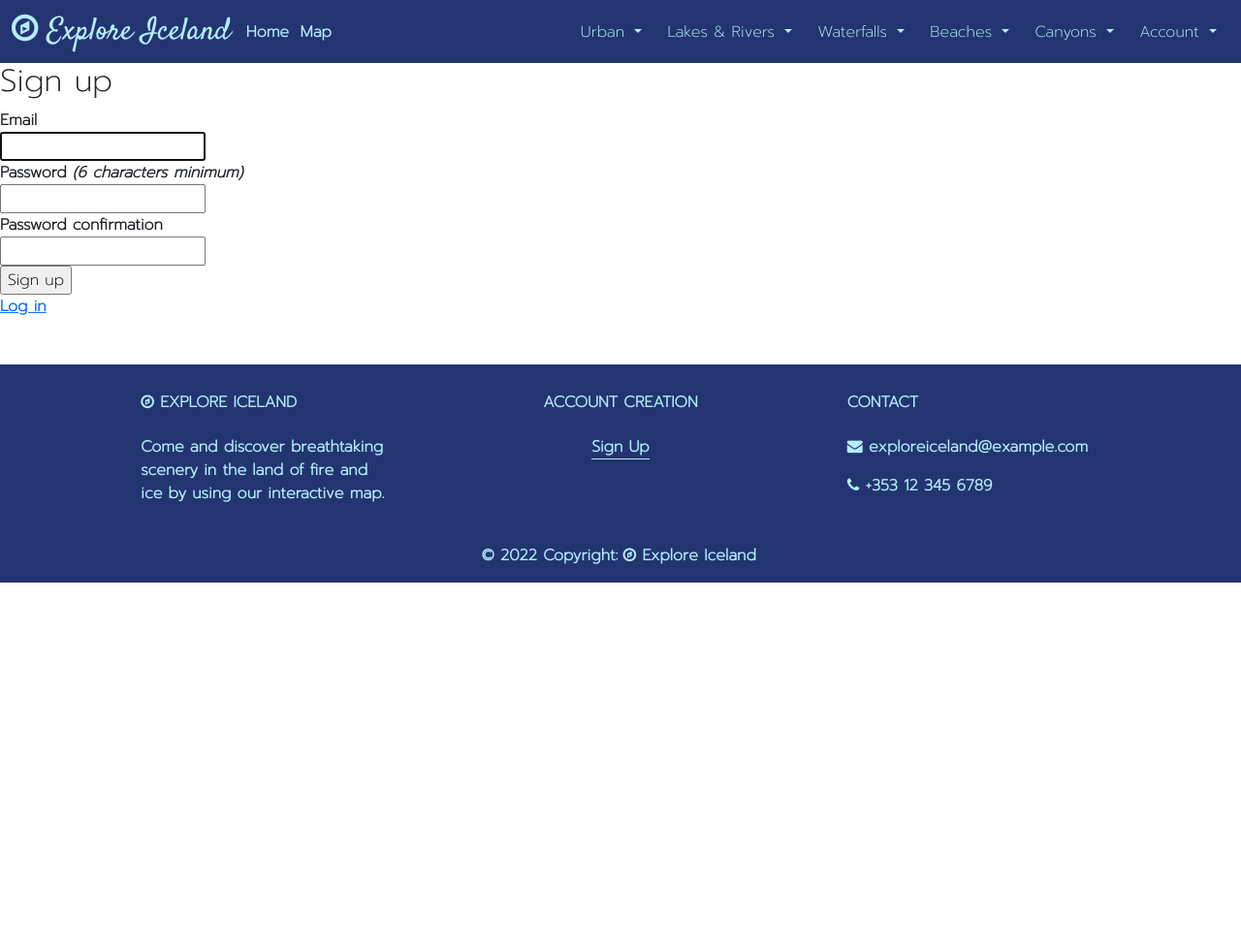
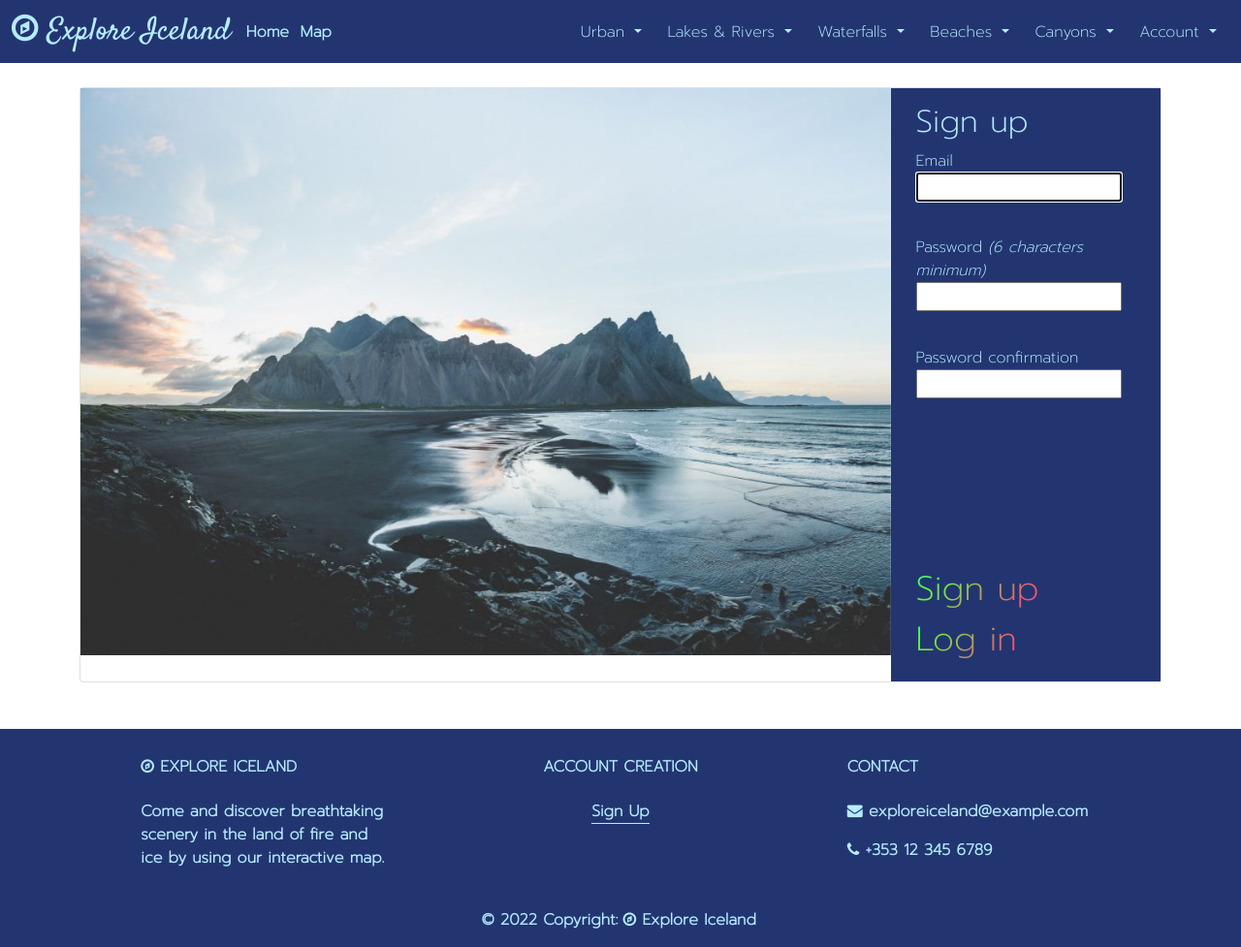
Before and after one commit to Carrick7/Iceland-App, a Rails app: page /users/sign_up in a window 1280 px wide. Shown: the whole page at 97% size. Before the commit the page ends 601 px from the top, so only its background shows below. Run offline with Rails 7, Linux system fonts and the light colour scheme; style sheets or scripts are compiled from the project's sources; some libraries are stand-ins or nearby versions.

Commit message:
styled sign up

```diff
--- a/app/assets/config/manifest.js
+++ b/app/assets/config/manifest.js
@@ -5,3 +5,4 @@
 //= link map.css
 //= link location_pages.css
 //= link comments.css
+//= link devise.css
--- /dev/null
+++ b/app/assets/stylesheets/devise.css
@@ -0,0 +1,49 @@
+/*Sign up*/
+.form_input_registration{
+  max-width: 98%;
+  margin-bottom: 15%;
+}
+.field, .form_input_title, .form_input_button{
+  margin-left: 10px;
+}
+.form_input_button{
+  font-weight: bolder;
+  text-decoration: none;
+  background: none;
+	color: inherit;
+	border: none;
+	padding: 0;
+	font: inherit;
+	cursor: pointer;
+	outline: inherit;
+  background-image: linear-gradient(
+    -225deg,
+    rgb(0, 255, 242) 0%,
+    #5fff3e 29%,
+    rgb(252, 78, 113) 67%,
+    #fff800 100%
+  );
+  background-size: auto auto;
+  background-clip: border-box;
+  background-size: 200% auto;
+  background-clip: text;
+  -webkit-background-clip: text;
+  -webkit-text-fill-color: transparent;
+  animation: textclip 3s linear infinite;
+  border: none;
+  font-size: 35px;
+}
+@keyframes textclip {
+  to {
+    background-position: 200% center;
+  }
+}
+#form_card_sign{
+  background-color:rgb(35, 53, 112);
+  color: rgb(181, 236, 255);
+  font-weight: normal;
+}
+.form_link_div{
+  margin-top: 55%;
+  bottom: 0;
+}
--- a/app/assets/stylesheets/navbar_footer.css
+++ b/app/assets/stylesheets/navbar_footer.css
@@ -84,3 +84,7 @@
 #copyright_container{
   padding-bottom: 0;
 }
+#footer_position{
+  bottom: 0px;
+  width: 100%;
+}
--- a/app/views/devise/registrations/new.html.erb
+++ b/app/views/devise/registrations/new.html.erb
@@ -1,31 +1,58 @@
-<h2>Sign up</h2>
+<%= stylesheet_link_tag "devise", "data-turbo-track": "reload" %>
+<div class="container" >
 
+<!--Card & Carousel-->
+<div class="card bg" style="max-width: 100%; margin-top:25px;">
+  <div class="row g-0">
+    <div class="col-md-9">
+      <div id="carouselExampleSlidesOnly" class="carousel slide" data-bs-ride="carousel">
+  <div class="carousel-inner">
+    <div class="carousel-item active">
+      <%= image_tag "carousel/mountain.jpg", class: "d-block w-100"%>
+    </div>
+    <div class="carousel-item">
+      <%= image_tag "carousel/horses.jpg", class: "d-block w-100"%>
+    </div>
+    <div class="carousel-item">
+      <%= image_tag "carousel/house.jpg", class: "d-block w-100"%>
+    </div>
+  </div>
+</div>
+    </div>
+    <!--Form-->
+    <div class="col-md-3" id="form_card_sign">
+      <div class="card-body">
+      <!--Title-->
+      <h2 class="form_input_title">Sign up</h2>
       <%= form_for(resource, as: resource_name, url: registration_path(resource_name)) do |f| %>
       <%= render "devise/shared/error_messages", resource: resource %>
-
+      <!--Email-->
       <div class="field">
         <%= f.label :email %><br />
-    <%= f.email_field :email, autofocus: true, autocomplete: "email" %>
+        <%= f.email_field :email, autofocus: true, autocomplete: "email", class:"form_input_registration" %>
       </div>
-
-
-
+      <!--Password-->
       <div class="field">
         <%= f.label :password %>
         <% if @minimum_password_length %>
         <em>(<%= @minimum_password_length %> characters minimum)</em>
         <% end %><br />
-    <%= f.password_field :password, autocomplete: "new-password" %>
+        <%= f.password_field :password, autocomplete: "new-password", class:"form_input_registration" %>
       </div>
-
+      <!--Confirm Password-->
       <div class="field">
         <%= f.label :password_confirmation %><br />
-    <%= f.password_field :password_confirmation, autocomplete: "new-password" %>
+        <%= f.password_field :password_confirmation, autocomplete: "new-password", class:"form_input_registration" %>
       </div>
-
+        <!--Submit Link-->
+      <div class="form_link_div">
       <div class="actions">
-    <%= f.submit "Sign up" %>
+        <%= f.submit "Sign up", class:"form_input_button" %>
       </div>
       <% end %>
-
-<%= render "devise/shared/links" %>
+        <!--Login Link-->
+      <%= render "devise/shared/links"%>
+    </div>
+    </div>
+      </div>
+    </div>
--- a/app/views/devise/shared/_links.html.erb
+++ b/app/views/devise/shared/_links.html.erb
@@ -1,5 +1,5 @@
 <%- if controller_name != 'sessions' %>
-  <%= link_to "Log in", new_session_path(resource_name) %><br />
+  <%= link_to "Log in", new_session_path(resource_name), class:"form_input_button" %><br />
 <% end %>
 
 <%- if devise_mapping.registerable? && controller_name != 'registrations' %>
--- a/app/views/partials/_footer.html.erb
+++ b/app/views/partials/_footer.html.erb
@@ -2,7 +2,7 @@
 <html>
   <body>
   <!-- Footer -->
-      <footer class="text-center text-lg-start text-muted">
+      <footer class="text-center text-lg-start text-muted" id="footer_position">
         <!-- Section-->
         <section>
           <!-- Name and small summary -->
--- a/app/views/partials/_navbar.html.erb
+++ b/app/views/partials/_navbar.html.erb
@@ -1,7 +1,5 @@
 <!DOCTYPE html>
 <html>
-<script src="https://cdn.jsdelivr.net/npm/@popperjs/core@2.10.2/dist/umd/popper.min.js" integrity="sha384-7+zCNj/IqJ95wo16oMtfsKbZ9ccEh31eOz1HGyDuCQ6wgnyJNSYdrPa03rtR1zdB" crossorigin="anonymous"></script>
-<script src="https://cdn.jsdelivr.net/npm/bootstrap@5.1.3/dist/js/bootstrap.min.js" integrity="sha384-QJHtvGhmr9XOIpI6YVutG+2QOK9T+ZnN4kzFN1RtK3zEFEIsxhlmWl5/YESvpZ13" crossorigin="anonymous"></script>
   <!--NavBar-->
   <nav class="navbar navbar-expand-lg navbar" class='sticky-top'id="navigation_bar">
     <div class="container-fluid" >
```
Also changed, not shown: app/assets/images/carousel/horses.jpeg (added), app/assets/images/carousel/house.jpg (added), app/assets/images/carousel/mountain.jpg (added). Lines whose indentation alone changed are shown as unchanged.
